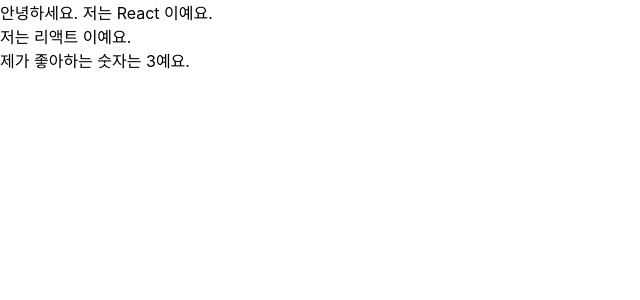
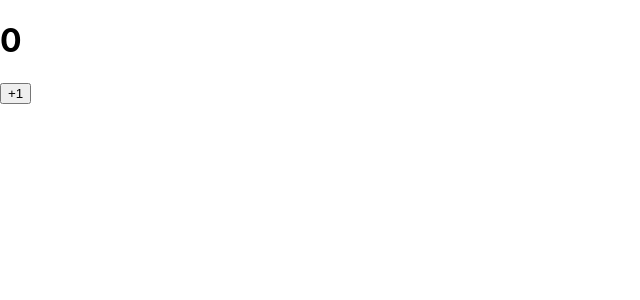
Before and after one commit to JiannKim/hello-react, a React (Create React App) app: page / in a window 1280 px wide. Shown: the top 300 px of the page, without its empty margins (0-640 px from the left). Built offline with nearby package versions, Linux system fonts and the light colour scheme.

Commit message:
:memo: 3장 컴포넌트 - 3.4 state
3.4.1 클래스형 컴포넌트의 state

```diff
--- a/src/App.js
+++ b/src/App.js
@@ -1,28 +1,9 @@
 import './App.css';
-import MyComponent from './MyComponent';
+import Counter from './Counter';
 
-// 3.3.2 컴포넌트를 사용할 때 props값 지정하기
-// name 프로퍼티를 사용하여 props값('React')을 전달할 수 있도록 하였다.
 const App = () => {
-  // return <MyComponent name="React" />;
-
-  // 3.3.3 props 기본값 설정: defaultProps (* MyComponent.js 참조)
-  // return <MyComponent />;
-
-  // 3.3.6 propTypes를 통한 props 검증
-  // MyComponent에서 propTypes를 문자열로 받도록 설정하였다.
-  // 브라우저내에서는 정상적으로 렌더링되지만 검사에 콘솔로그를 보면 propTypes(props의 name)가 잘못되었다는 경고문구가 떠있다.
-  return (
-    // 3.3.6.1 isRequired를 사용하여 필수 propTypes 설정 (* MyComponent.js 참조)
-    // favoriteNumber까지 잘 렌더링된것을 볼 수 있다.
-    <MyComponent name="React" favoriteNumber={3}>
-      리액트
-    </MyComponent>
-  );
-
-  // 에러 메세지를 확인한 후 제대로된 name값을 작성한다. (문자열로)
-  // return <MyComponent name={3}> 리액트 </MyComponent>; <-- errer
-  // return <MyComponent name="React"> 리액트 </MyComponent>; <-- rendering
+  // 3.4 state (* Counter.js 참조)
+  return <Counter />;
 };
 
 export default App;
--- /dev/null
+++ b/src/Counter.js
@@ -0,0 +1,43 @@
+import React, { Component } from 'react';
+
+// 3장 컴포넌트
+// 3.4 state
+//------------------------------------------------------//
+//  리액트에서 state는 컴포 내부에서 바뀔 수 있는 값을 의미한다.     //
+//  props는 컴포넌트가 사용되는 과정에서 부모 컴포가 설정하는 값이고,  //
+//  컴포 자신은 해당 props를 읽기 전용으로만 사용할 수 있는것이다.    //
+//  props를 바꾸려면 실제 사용 되는 부모 컴포에서 바꾸어야 한다.     //
+//------------------------------------------------------//
+
+// 리액트에는 두가지 종류의 state가 있다.
+// - 클래스형 컴포넌트에서 사용하는 state
+// - 함수형 컴포넌트에서의 useState라는 함수를 통해 사용하는 state
+class Counter extends Component {
+  // 아래 코드와 같이 constructor를 사용하여 state를 설정할 수 있다.
+  constructor(props) {  // constructor는 컴포넌트의 생성자 메서드이다.
+    super(props); // 클래스형 컴포에서 constructor를 작성할 때는 반드시 super(props)를 호출해 주어야 한다.
+    // state의 초깃값 설정
+    this.state = {  // 컴포넌트의 state는 객체 형태여야 한다.
+      number: 0,
+    };
+  }
+  render() {
+    const { number } = this.state; // state를 조회할 때는 this.state로 조회한다.
+    return (
+      <div>
+        <h1>{number}</h1>
+        <button
+          style={{ cursor: 'pointer' }}
+          onClick={() => {  // onClick(이벤트) props는 클릭시 호출될 함수를 설정할 수 있게 해준다.
+            // this.setState를 사용하여 state에 새로운 값을 넣을 수 있다. (state값을 바꿀 수 있게 해줌)
+            this.setState({ number: number + 1 });
+          }}
+        >
+          +1
+        </button>
+      </div>
+    );
+  }
+}
+
+export default Counter;
```
